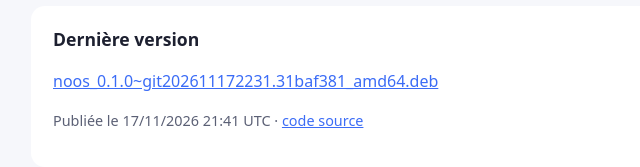
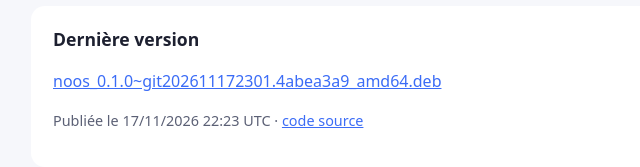
Before and after one commit to Chomiam/noos-de, a plain HTML site: page index.html in a window 1280 px wide. Shown: the part 579-746 px from the top of the page, 229-869 px from the left. Drawn offline with Linux system fonts and the light colour scheme.

Commit message:
Dépôt APT : noos_0.1.0~git202611172301.4abea3a9_amd64.deb

```diff
--- a/index.html
+++ b/index.html
@@ -43,8 +43,8 @@ sudo apt install noos</pre>
 
   <section>
     <h2>Dernière version</h2>
-    <p><a href="pool/main/n/noos/noos_0.1.0~git202611172231.31baf381_amd64.deb">noos_0.1.0~git202611172231.31baf381_amd64.deb</a></p>
-    <p class="muted">Publiée le 17/11/2026 21:41 UTC · <a href="https://github.com/Chomiam/noos-de">code source</a></p>
+    <p><a href="pool/main/n/noos/noos_0.1.0~git202611172301.4abea3a9_amd64.deb">noos_0.1.0~git202611172301.4abea3a9_amd64.deb</a></p>
+    <p class="muted">Publiée le 17/11/2026 22:23 UTC · <a href="https://github.com/Chomiam/noos-de">code source</a></p>
   </section>
 </main>
 </body>
```
Also changed, not shown: 9 other files.
